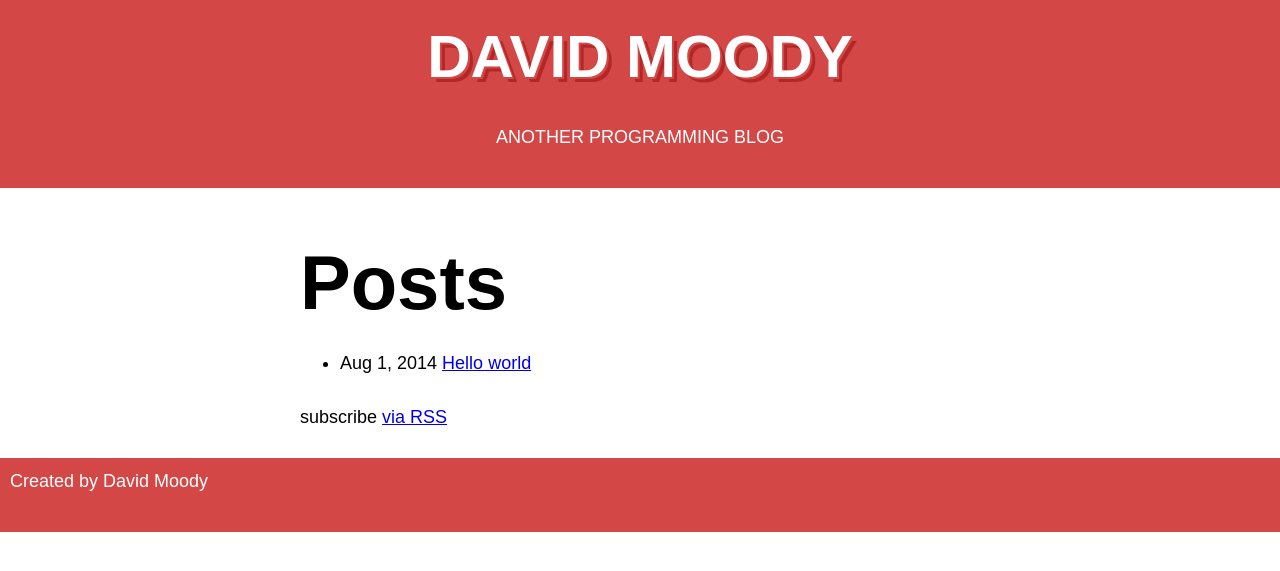
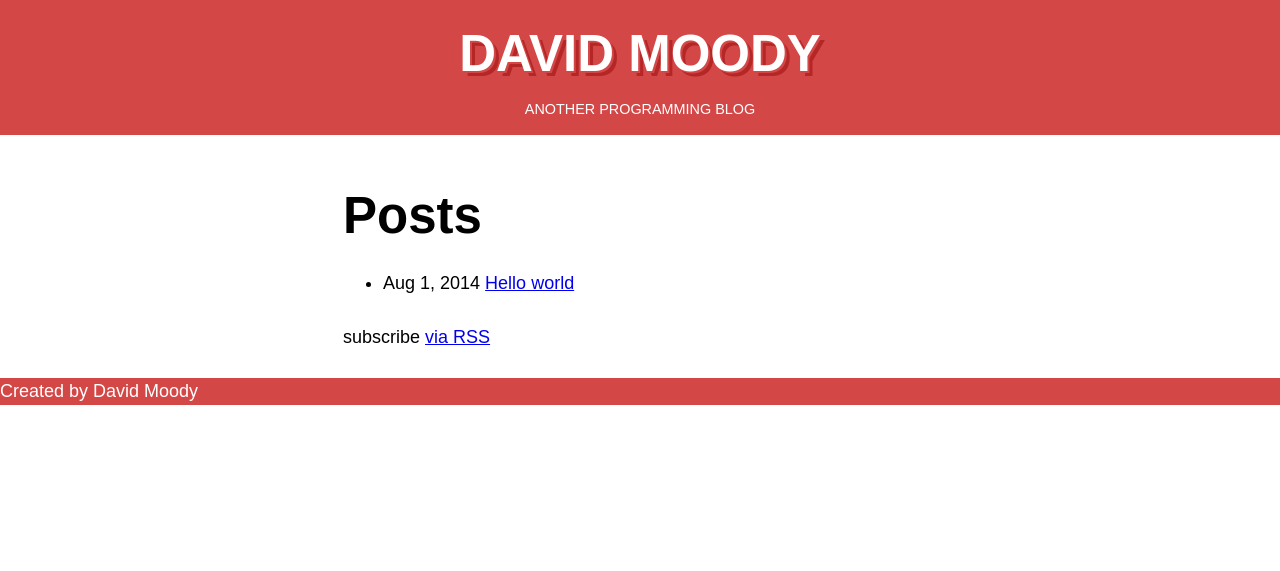
Before and after one commit to davidxmoody/davidxmoody.com, a Jekyll site: the page built from index.html, in a window 1280 px wide. Shown: the top 571 px of the page. Built offline with Jekyll 4.4.1, drawn with Linux system fonts in a browser that asks for light colours.

Commit message:
Tweaked header layout

```diff
--- a/_layouts/default.html
+++ b/_layouts/default.html
@@ -13,7 +13,7 @@
 
 <header>
   <h1><a href="/">David Moody</a></h1>
-  <p>Another programming blog</p>
+  <p><small>Another programming blog</small></p>
 </header>
 
 <article>
--- a/_sass/_typography.scss
+++ b/_sass/_typography.scss
@@ -7,7 +7,7 @@ html {
 
 $body-font-size: 18px;
 $body-line-height: 1.5;
-$scale-factor: 1.618;
+$scale-factor: 1.414;
 $computed-line-height: $body-line-height * $body-font-size;
 
 @import 'rhythm';
@@ -35,3 +35,24 @@ h3 {
 h4, h5, h6 {
   @include rhythm(0, 1, 1);
 }
+
+/* Sanitation */
+hr {
+  border: 1px solid;
+  margin: -1px 0;
+}
+ul ul, ol ol, ul ol, ol ul {
+  margin-top: 0;
+  margin-bottom: 0;
+}
+b, strong, em, small, code {
+  line-height: 1;
+}
+sup, sub {
+  vertical-align: baseline;
+  position: relative;
+  top: -0.4em;
+}
+sub {
+  top: 0.4em;
+}
--- a/css/main.scss
+++ b/css/main.scss
@@ -16,19 +16,21 @@ $header-shadow-color: #B52626;
 /* Site header */
 
 body > header {
-  padding: 10px;
   text-align: center;
   text-transform: uppercase;
+  padding-top: $computed-line-height;
   a {
     text-decoration: none;
     color: $header-color;
     text-shadow: 2px 2px 0 $header-background, 5px 5px 0 $header-shadow-color;
-    font-size: 60px;
   }
-  h1 { margin-top: 0; }
+  h1 {
+    @include rhythm(3, 0, 0);
+  }
   p {
-    margin-top: 0;
-    font-size: 18px;
+    padding-top: $computed-line-height/2;
+    padding-bottom: $computed-line-height/2;
+    margin-bottom: 0;
   }
 }
 
@@ -36,11 +38,11 @@ body > header,
 body > footer {
   background: $header-background;
   color: $header-color;
-  padding: 10px;
+  //padding: 10px;
 }
 
 article {
-  max-width: 680px;;
+  max-width: $body-font-size * 33;
   margin: auto;
 }
 
```
